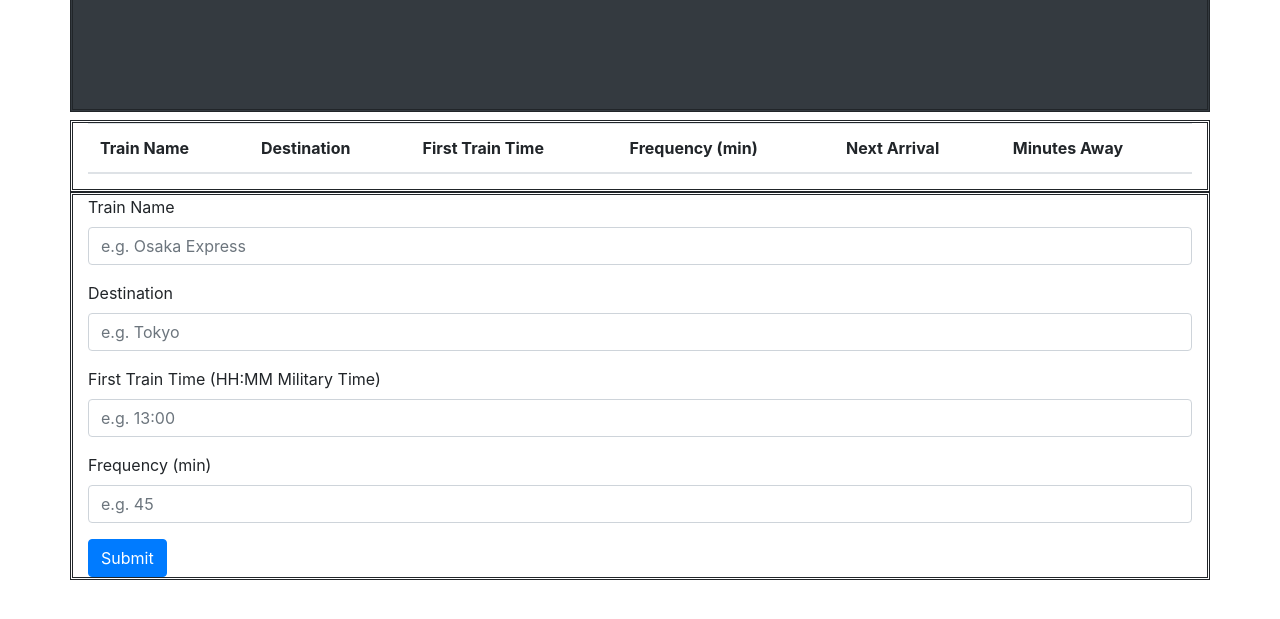
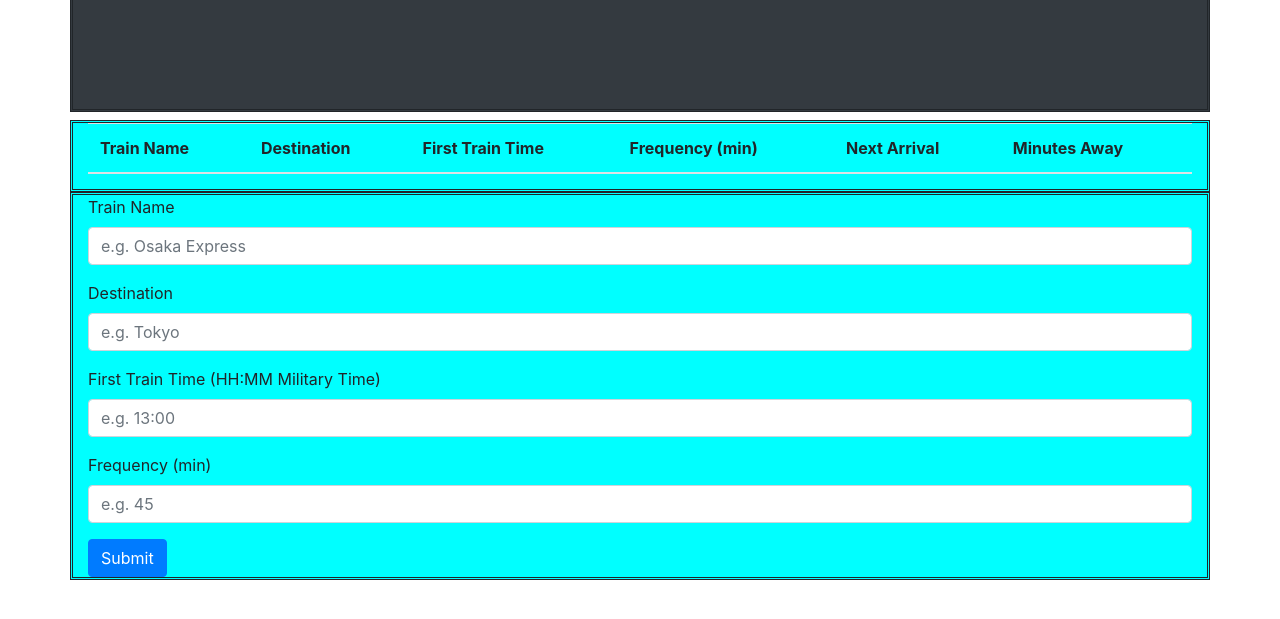
Before and after one commit to jsbryce1/train-time, a plain HTML site: page index.html in a window 1280 px wide. Shown: the part 175-794 px from the top of the page. Drawn offline with nearby package versions, Linux system fonts and the light colour scheme; no server answers.

Commit message:
yesterday

```diff
--- a/assets/css/style.css
+++ b/assets/css/style.css
@@ -1,13 +1,16 @@
 #jumbo{
 border-style: double;
+background-color: aqua;
 }
 
 #trainSchedule{
 border-style: double;
+background-color: aqua;
 }
 
 #email{
 border-style: double;
+background-color: aqua;
 }
 
 
```
